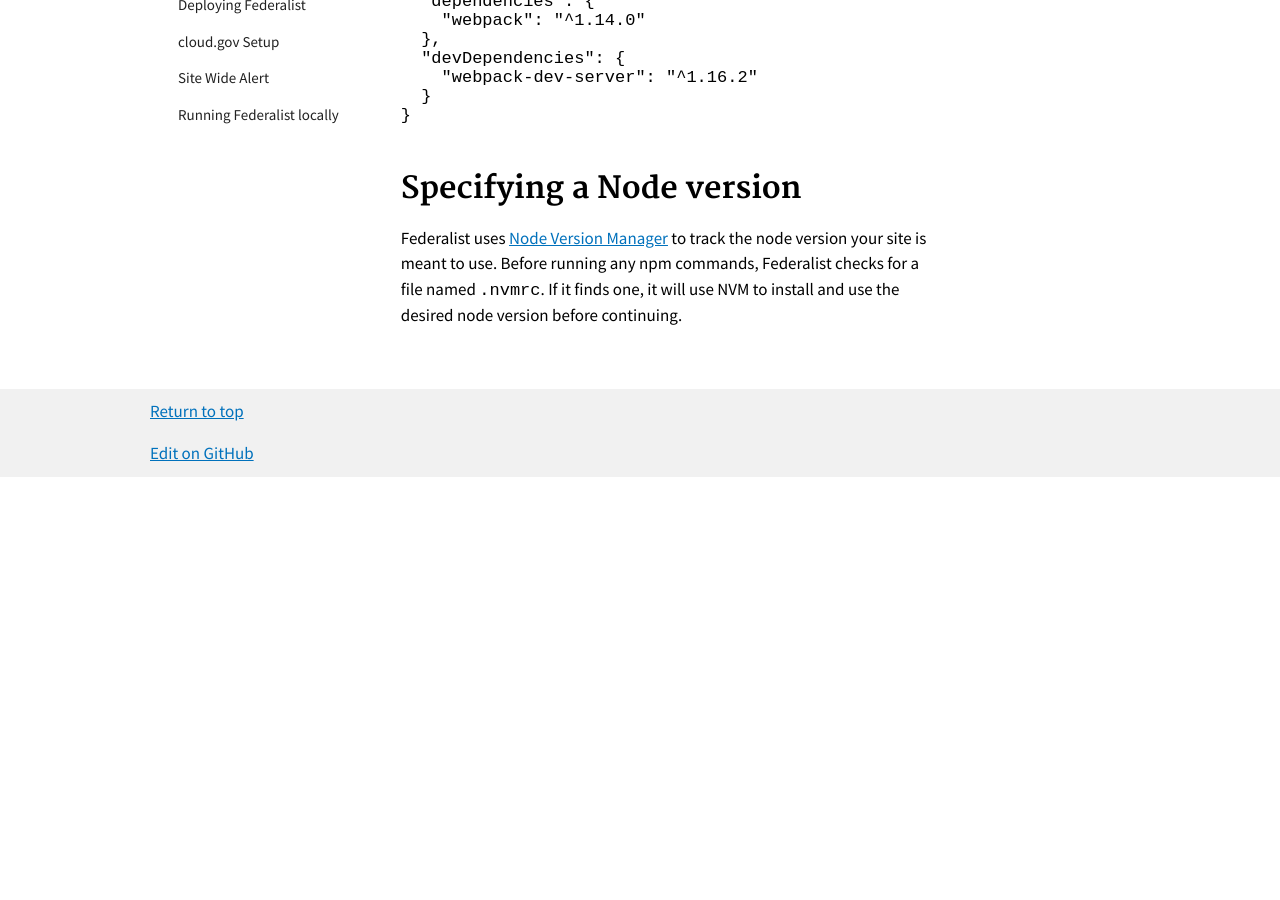
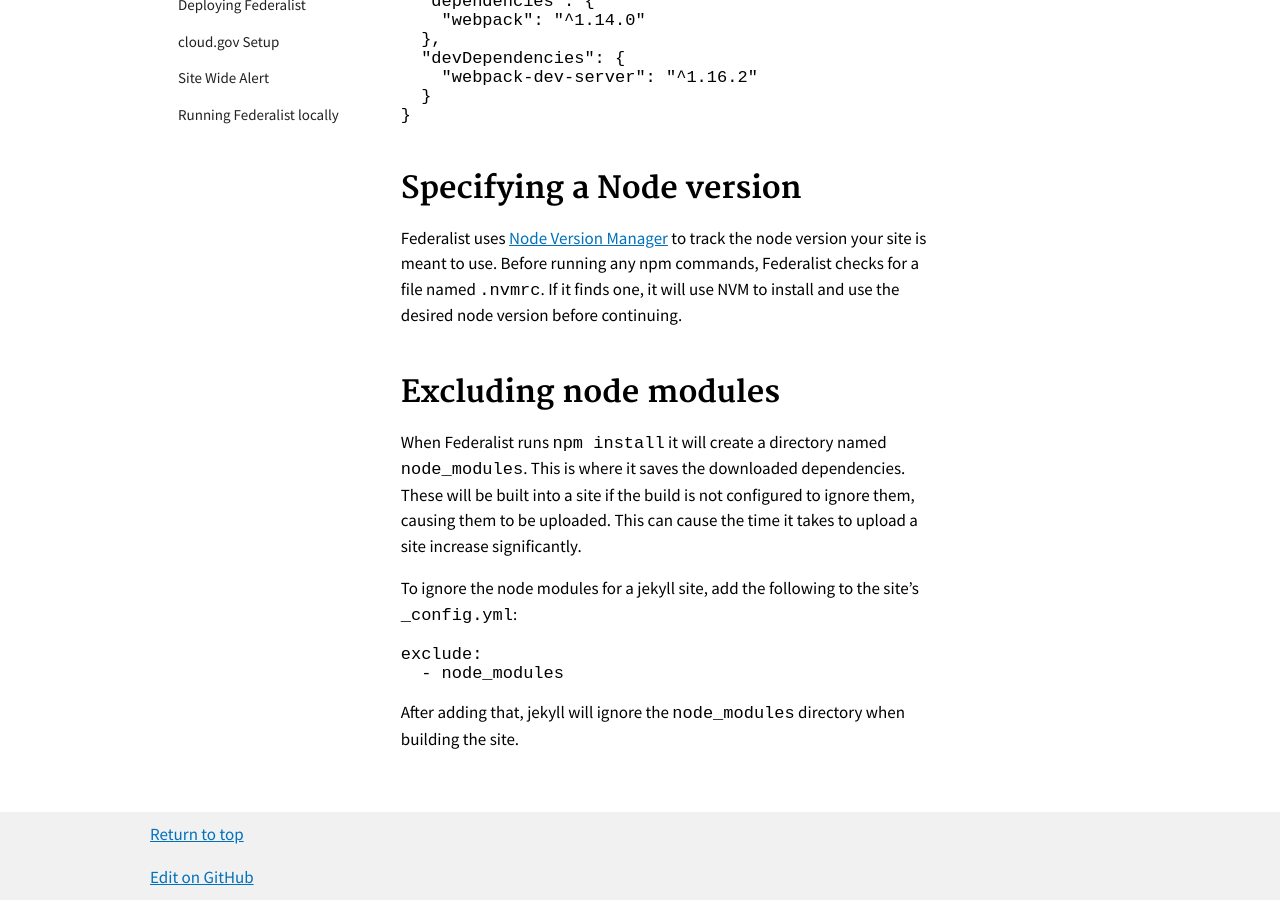
Before and after one commit to Macy-FK/federaliste, a Jekyll site: the page built from pages/how-federalist-works/node-on-federalist.md, in a window 1280 px wide and 900 px high, scrolled down 972 px. Built offline with Jekyll 4.4.1, drawn with Linux system fonts in a browser that asks for light colours; Markdown is read by kramdown in place of the engine named in the settings; before the commit the page ends 1449 px from its top, so only the background shows below that.

Commit message:
Add docs on ignoring node modules
This commit adds documentation describing how and why to exclude the
node_modules directory in a Federalist site

Ref: https://github.com/18F/federalist/issues/735

````diff
--- a/pages/how-federalist-works/node-on-federalist.md
+++ b/pages/how-federalist-works/node-on-federalist.md
@@ -44,3 +44,16 @@ Here's an example package.json for a site that uses Webpack:
 Federalist uses [Node Version Manager](https://github.com/creationix/nvm) to track the node version your site is meant to use.
 Before running any npm commands, Federalist checks for a file named `.nvmrc`.
 If it finds one, it will use NVM to install and use the desired node version before continuing.
+
+## Excluding node modules
+
+When Federalist runs `npm install` it will create a directory named `node_modules`. This is where it saves the downloaded dependencies. These will be built into a site if the build is not configured to ignore them, causing them to be uploaded. This can cause the time it takes to upload a site increase significantly.
+
+To ignore the node modules for a jekyll site, add the following to the site's `_config.yml`:
+
+```jekyll
+exclude:
+  - node_modules
+```
+
+After adding that, jekyll will ignore the `node_modules` directory when building the site.
````
